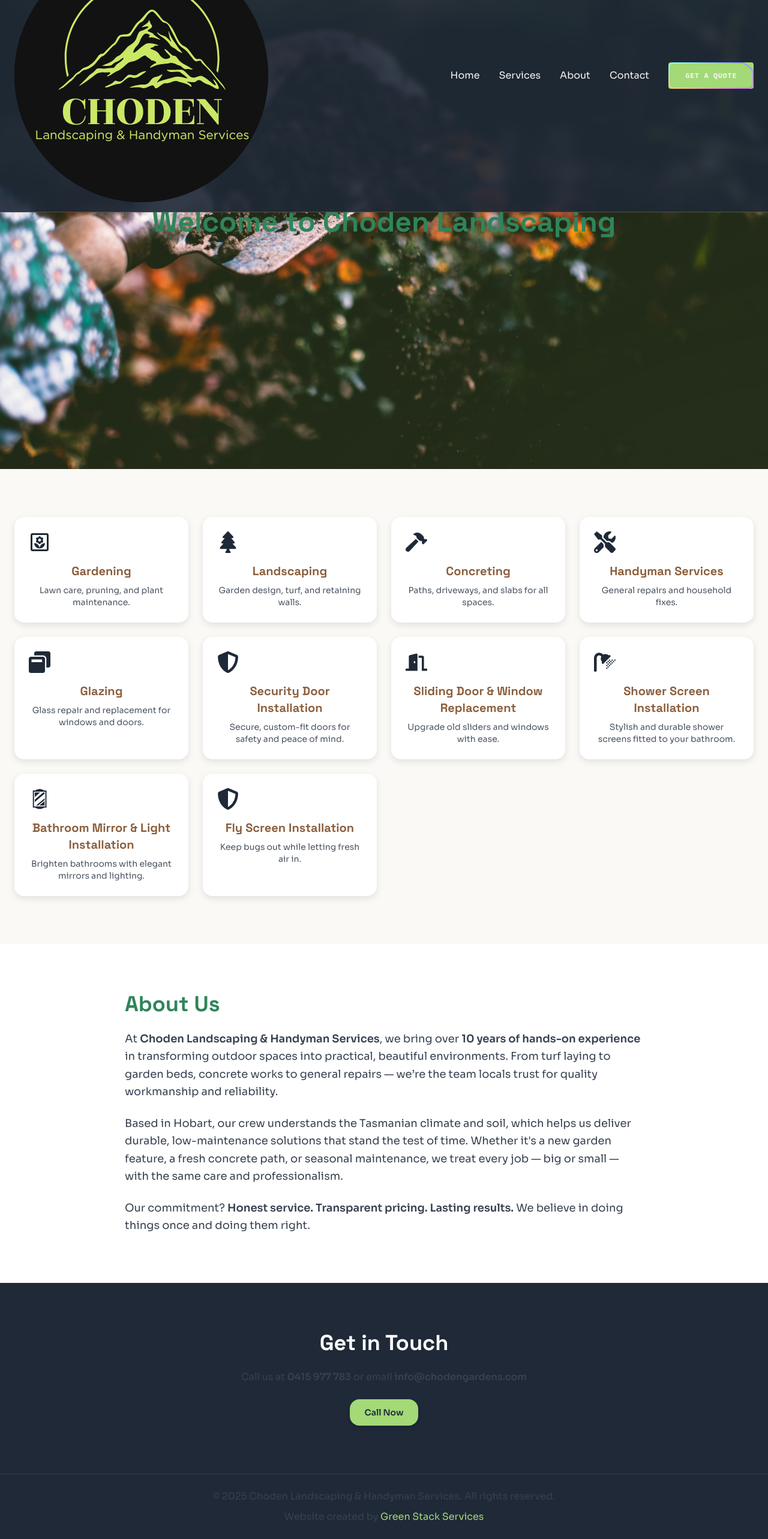
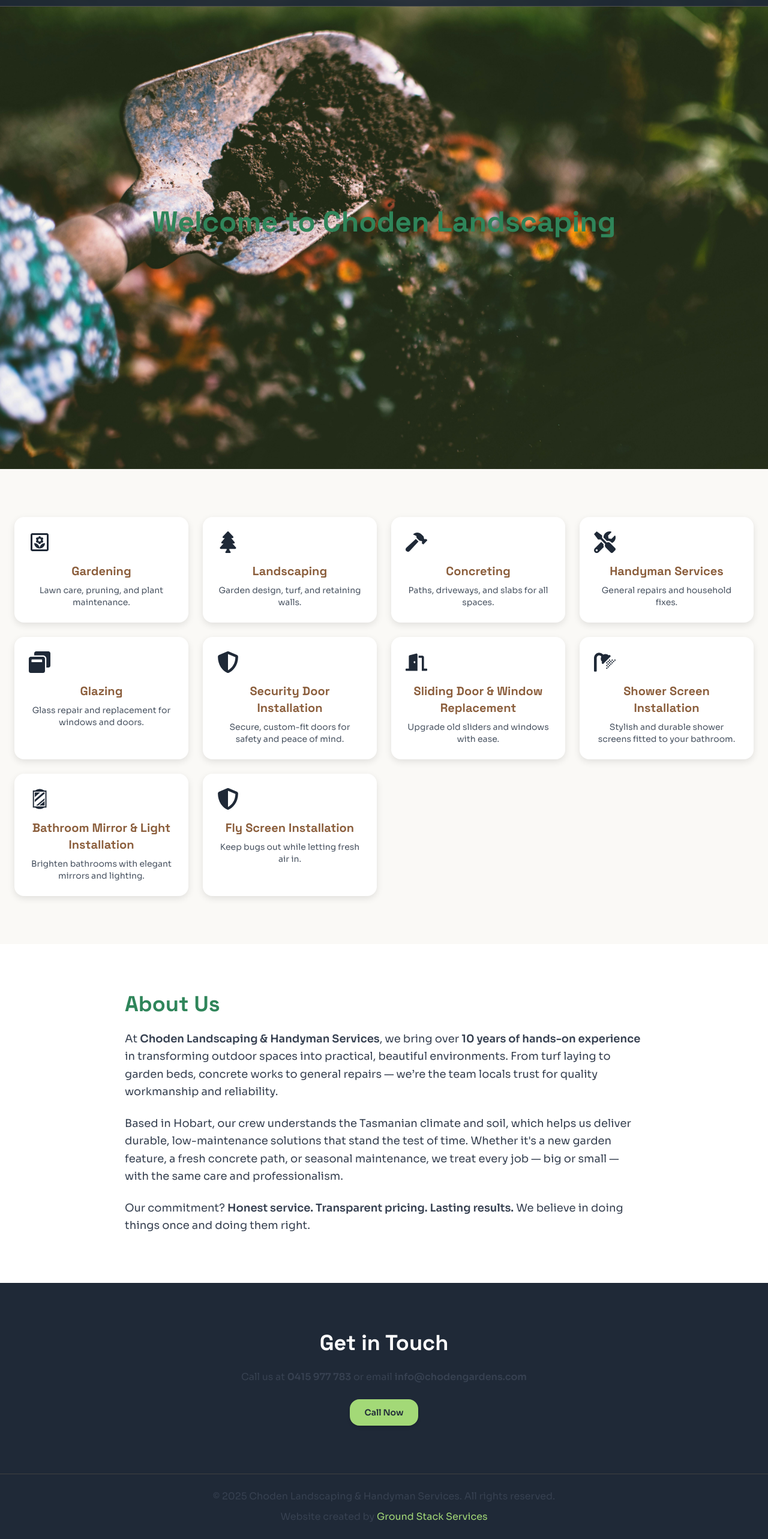
Before and after one commit to lagnadlinus/rajdaiwebsite, a React (Vite) app: page / in a window 1280 px wide. Shown: the part 102-2668 px from the top of the page at 60% size. Built offline with nearby package versions, Linux system fonts and the light colour scheme.

Commit message:
25th June update

```diff
--- a/src/components/Footer.jsx
+++ b/src/components/Footer.jsx
@@ -4,7 +4,7 @@ const Footer = () => {
       <div className="container text-center text-sm">
         <p>&copy; {new Date().getFullYear()} Choden Landscaping & Handyman Services. All rights reserved.</p>
         <p className="mt-2">
-          Website created by <a href="" className="text-brand-accent hover:underline">Green Stack Services</a>
+          Website created by <a href="" className="text-brand-accent hover:underline">Ground Stack Services</a>
         </p>
       </div>
     </footer>
--- a/src/components/Header.jsx
+++ b/src/components/Header.jsx
@@ -11,7 +11,7 @@ const Header = () => {
       <div className="container flex items-center justify-between py-4">
         {/* Logo / Brand */}
         <a href="#" className="text-xl font-bold text-neutral-100">
-          <img src="/src/assets/images/logo.png" alt="Logo" />
+          <img src="/src/assets/images/logo.svg" alt="Logo" className="h-20 w-auto"/>
         </a>
 
         {/* Desktop Nav */}
--- a/tailwind.config.js
+++ b/tailwind.config.js
@@ -11,10 +11,10 @@ export default {
     extend: {
       colors: {
         brand: {
-          primary: '#2F855A', // Deep green - trust, nature
-          secondary: '#8B5E3C', // Earthy brown - timber, soil
-          accent: '#A3D977', // Fresh leafy green - vitality
-          highlight: '#F6AD55', // Warm yellow - attention
+          primary: '#2F855A', // Deep green - trust, nature -- Brand Color
+          secondary: '#8B5E3C', // Earthy brown - timber, soil  -- Barnd Color
+          accent: '#A3D977', // Fresh leafy green - vitality  -- Brand Color
+          highlight: '#F6AD55', // Warm yellow - attention -- Brand Color
           light: '#FAF9F6', // Soft neutral background
           dark: '#1F2937', // Strong deep dark - nav/footer
         },
```
Also changed, not shown: src/assets/images/logo.png (deleted), src/assets/images/logo.svg (added), src/constants/index.js (deleted), src/rough.jsx (deleted).
